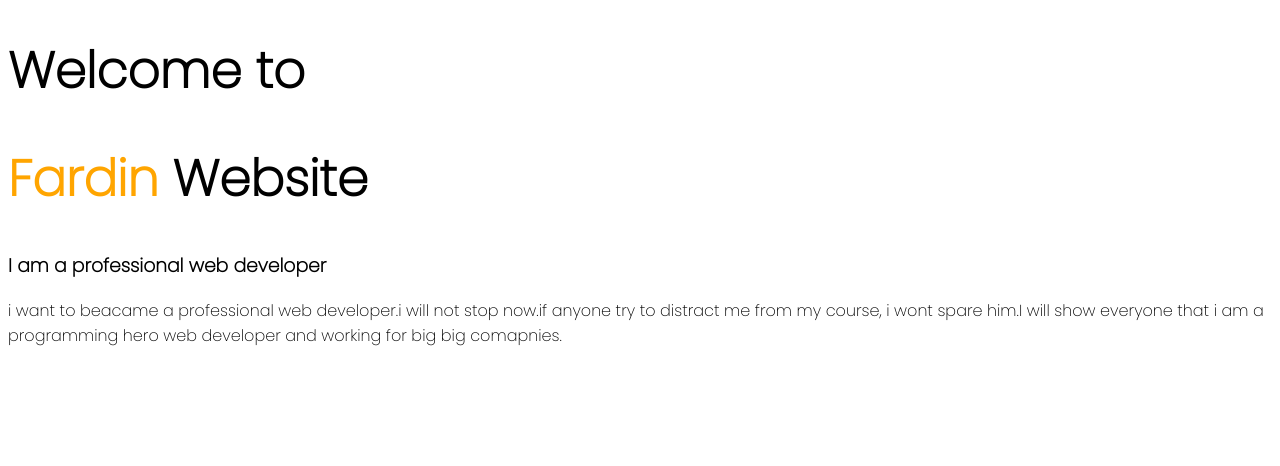
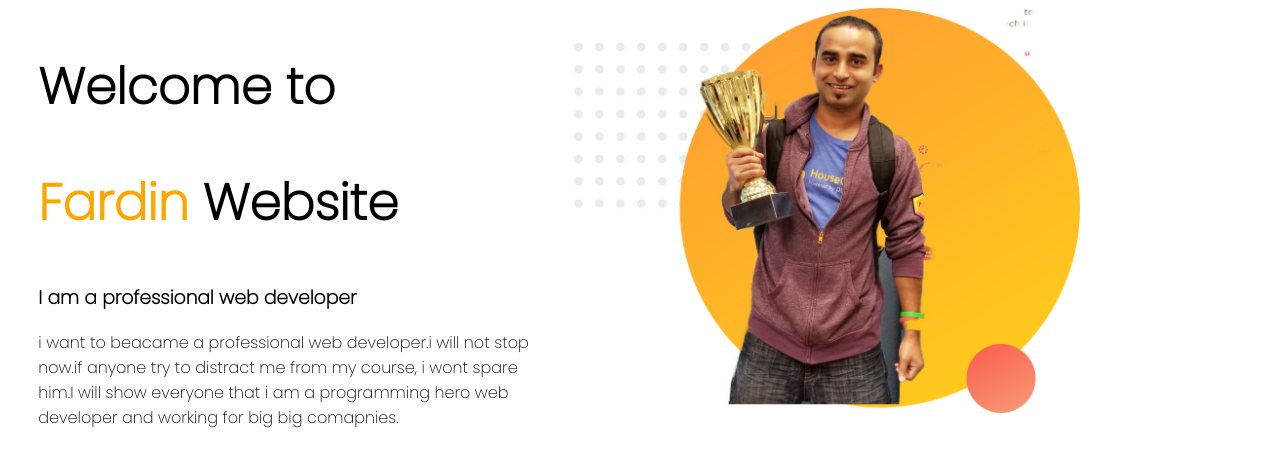
Before and after one commit to fardinrafatbd/web-portfolio, a plain HTML site: page index.html in a window 1280 px wide. Drawn offline with Linux system fonts and the light colour scheme.

Commit message:
modified the website

```diff
--- a/index.html
+++ b/index.html
@@ -9,9 +9,17 @@
     <link rel="stylesheet" href="style.css">
 </head>
 <body>
+  <section>
+    <div class="half-width">
     <h1>Welcome to</h1>
     <h1><span class="name-highlight">Fardin</span> Website</h1>
     <h3>I am a professional web developer</h3>
-    <p>i want to beacame a professional web developer.i will not stop now.if anyone try to distract me from my course, i wont spare him.I will show everyone that i am a programming hero web developer and working for big big comapnies.</p>
+    <p>i want to beacame a professional web developer.i will not stop now.if anyone try to distract me from my course, i wont spare him.I will show everyone that i am a programming hero web developer and working for big big comapnies.
+    </p>
+    </div>
+    <div class="half-width">
+        <img src="imeges/profile1.png" alt="">
+    </div>
+  </section>
 </body>
 </html>
--- a/style.css
+++ b/style.css
@@ -1,9 +1,19 @@
 h1{
   font-size: 50px;
 }
+
 body{
   font-family: 'Poppins', sans-serif;
 }
 .name-highlight{
     color: orange;
 }
+.half-width{
+  float: left;
+  width: 40%;
+  margin-left:5px;
+  padding-left: 2%;
+}
+.half-width img{
+  width: 100%;
+}
```
